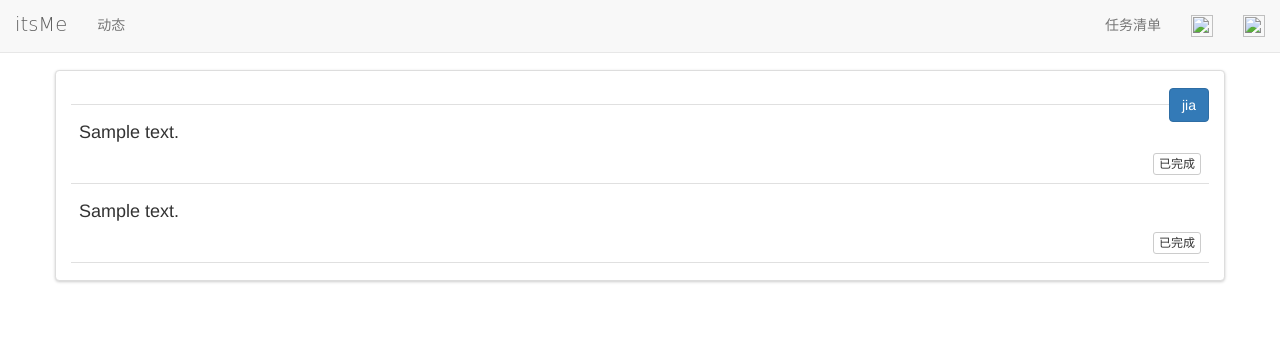
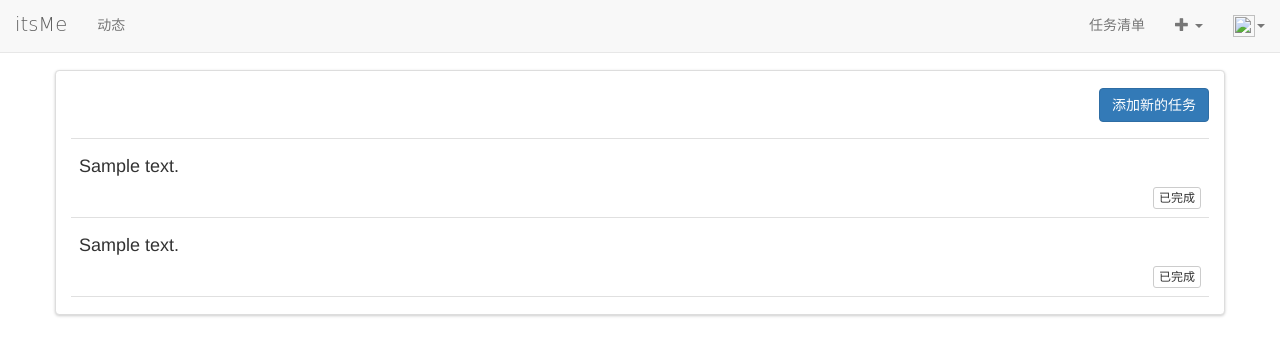
Before and after one commit to itswcg/itsMe, a Django app: template itsMe/todo/templates/todo/todo.html in a window 1280 px wide. Shown: the top 356 px of the page. Run offline with Django 3.2, Linux system fonts and the light colour scheme; the template is opened without the code that fills it: values that come from a table or form of the project are taken from there, others are empty; a user stored in the database is signed in; tables that the repository leaves empty hold one stand-in row (values such as "Sample post"); parts of the project's set-up code (start-up, migrations or seed data) failed here and were passed over; some libraries are stand-ins or nearby versions.

Commit message:
优化todo

```diff
--- a/itsMe/blog/templates/blog/blogs.html
+++ b/itsMe/blog/templates/blog/blogs.html
@@ -6,6 +6,9 @@
 {% endblock %}
 
 {% block main %}
+   <ul class="nav nav-tabs">
+        <li class="active"><a href="#">全部</a></li>{% if not user.is_anonymous %}
+        <li><a href="#">关注</a> </li></ul>{% endif %}
     {% if not user.is_anonymous %}
     <form  action="{% url 'home' %}" method="post" role="form">
       {% csrf_token %}
--- a/itsMe/templates/base.html
+++ b/itsMe/templates/base.html
@@ -61,14 +61,14 @@
                         {% if not user.is_anonymous %}
                             <li><a href="{% url 'todo' %}">任务清单</a></li>
                             <li class="dropdown">
-                            <a href="#" class="dropdown-toggle" data-toggle="dropdown"><img src="{{ user.profile.get_avatar }}" height="22" width="22"></a>
+                            <a href="#" class="dropdown-toggle" data-toggle="dropdown" role="button" aria-haspopup="true" aria-expanded="false"><span class="glyphicon glyphicon-plus"></span> <span class="caret"></span></a>
                                 <ul class="dropdown-menu">
                                     <li><a href="#">新的动态</a> </li>
                                     <li><a href="#">新的博客</a> </li>
                                 </ul>
                             </li>
                             <li class="dropdown">
-                                <a href="#" class="dropdown-toggle" data-toggle="dropdown"><img src="{{ user.profile.get_avatar }}" height="22" width="22"></a>
+                                <a href="#" class="dropdown-toggle" data-toggle="dropdown"><img src="{{ user.profile.get_avatar }}" height="22" width="22"><span class="caret"></span></a>
                                 <ul class="dropdown-menu">
                                     <li><a href="#">我的动态</a> </li>
                                     <li><a href="#">我的博客</a> </li>
--- a/itsMe/todo/models.py
+++ b/itsMe/todo/models.py
@@ -8,7 +8,7 @@
     is_do = models.BooleanField(default=False)
 
     def __str__(self):
-        return self.todo
+        return self.content
 
     class Meta:
         ordering = ['-create_date']
--- a/itsMe/todo/templates/todo/_todo.html
+++ b/itsMe/todo/templates/todo/_todo.html
@@ -3,7 +3,7 @@
   <h4>{{ todo.content }}</h4>
 <div class="post-footer">
     {% if not todo.is_do %}
-    <a class="btn btn-danger btn-xs" href="{% url 'todoFinish' todo.id %}">标记完成</a>
+    <a class="btn btn-success btn-xs" href="{% url 'todoFinish' todo.id %}">标记完成</a>
         {% else %}
         <a class="btn btn-default btn-xs" href="{% url 'todoUnfinish' todo.id %}">已完成</a>
     {% endif %}</div>
--- a/itsMe/todo/templates/todo/todo.html
+++ b/itsMe/todo/templates/todo/todo.html
@@ -6,25 +6,26 @@
 {% endblock %}
 
 {% block main %}
-
     {% if not user.is_anonymous %}
-        <button type='button' class="btn btn-primary pull-right btn-compose" data-toggle="modal" data-target="#myModal">jia</button>
+        <div style="text-align: right">
+        <button style="text-align: right" type='button'  class="btn btn-primary " data-toggle="modal" data-target="#myModal">添加新的任务</button></div>
             <div class="modal fade" id="myModal" tabindex="-1" role="dialog" aria-labelledby="myModalLabel" aria-hidden="true">
             <div class="modal-dialog">
             <div class="modal-content">
             <div class="modal-header">
                 <button type="button" class="close" data-dismiss="modal" aria-hidden="true">&times;</button>
-                <h4 class="modal-title" id="myModalLabel">zengjia</h4>
+                <h4 class="modal-title" id="myModalLabel">添加</h4>
             </div>
             <div class="modal-body"><form role="form" method="post" action="{% url 'todoAdd' %}">
                 {% csrf_token %}
                 <div class="form-group">
-                <input type="text" class="form-control" placeholder="dd" id="todo" name="todo"><br>
-                    <button type="submit" class="btn btn-primary">发送</button>
+                <input type="text" class="form-control"  placeholder="新的任务" id="todo" name="todo" required><br>
+                    <div style="text-align: center"> <button type="submit" class="btn btn-primary">提交</button></div>
                     </div></form></div>
                  </div>
                 </div>
                 </div>
+
         <ul class="posts">
         {% for todo in todoList %}
             {% include 'todo/_todo.html' with todo=todo %}
```
Also changed, not shown: itsMe/todo/static/css/todo.css (line endings or trailing spaces), 1 other file.
